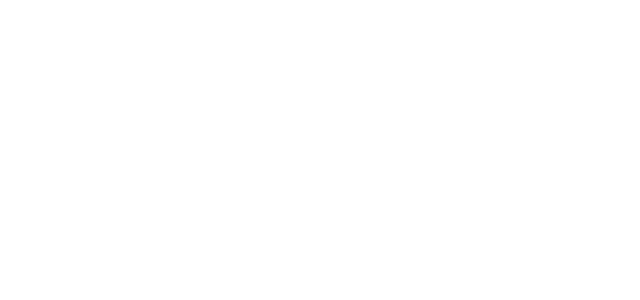
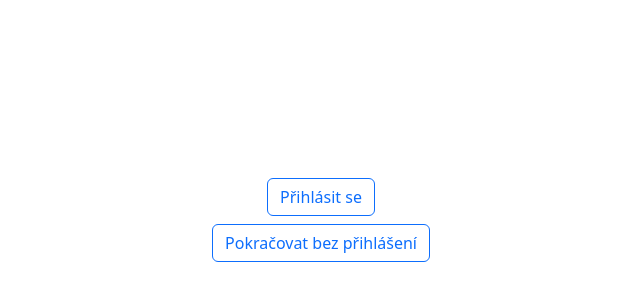
Before and after one commit to cernyfr1/react_fundamentals, a React (Create React App) app in the folder client/: page /auth in a window 1280 px wide. Before the commit this address had no page. Shown: the part 78-378 px from the top of the page, without its empty margins (319-959 px from the left). Built offline with nearby package versions, Linux system fonts and the light colour scheme.

Commit message:
implement userContext for authentication and recipe modification

```diff
--- /dev/null
+++ b/client/src/UserProvider.js
@@ -0,0 +1,19 @@
+import { createContext, useState } from "react";
+
+const UserContext = createContext();
+
+export function UserProvider({ children }) {
+
+    const [isAuthenticated, setIsAuthenticated] = useState(false);
+    const value = {isAuthenticated, setIsAuthenticated};
+
+    return (
+        <UserContext.Provider
+            value={value}
+        >
+            {children}
+        </UserContext.Provider>
+    )
+}
+
+export default UserContext;
--- a/client/src/bricks/AddRecipeModal.js
+++ b/client/src/bricks/AddRecipeModal.js
@@ -3,7 +3,7 @@
 import {mdiLoading, mdiPlus} from "@mdi/js";
 import React, {useEffect, useState} from 'react'
 
-function AddRecipeModal() {
+function AddRecipeModal({name, imgUri, description, ingredientId, ingredientQuantity, quantityMeasure }) {
     const [isModalShown, setShow] = useState(false);
 
     const handleShowModal = () => setShow(true);
@@ -12,13 +12,16 @@
     const [addRecipeCall, setAddRecipeCall] = useState({state: 'inactive'});
 
     const [formData, setFormData] = useState({
-        name: "",
-        imgUri: "",
-        description: "",
-        ingredientId: "",
-        ingredientQuanity: null,
-        quantityMeasure: ""
+        name: name,
+        imgUri: imgUri,
+        description: description,
+        ingredientId: ingredientId,
+        ingredientQuanity: ingredientQuantity,
+        quantityMeasure: quantityMeasure,
     });
+
+    console.log(formData)
+    console.log(name);
 
     const setField = (name, val) => {
         return setFormData((formData) => {
@@ -94,7 +97,7 @@
             setCookbookLoadCall({ state: "error", error: data });
         } else {
             setCookbookLoadCall({ state: "success", data });
-            setField("ingredientId", data[0].id);
+            //setField("ingredientId", data[0].id);
         }
     };
 
--- /dev/null
+++ b/client/src/bricks/Authenticate.js
@@ -0,0 +1,40 @@
+import {Button} from "react-bootstrap";
+import React, {useContext} from "react";
+import UserContext from "../UserProvider";
+import {useNavigate} from "react-router-dom";
+
+
+function Authenticate() {
+
+    const { setIsAuthenticated } = useContext(UserContext);
+    const navigate = useNavigate();
+    return(
+        <div className="container" style={{paddingTop: "20%"}}>
+            <Button
+                className={"mx-auto d-none d-md-block"}
+                variant="outline-primary"
+                style={{marginBottom: "8px"}}
+                onClick={()=> {
+                    setIsAuthenticated(true)
+                    navigate("/home")
+                    }
+                }
+            >
+                Přihlásit se
+            </Button>
+            <Button
+                className={"mx-auto d-none d-md-block"}
+                variant="outline-primary"
+                onClick={()=> {
+                    setIsAuthenticated(false)
+                    navigate("/home")
+                }
+                }
+            >
+                Pokračovat bez přihlášení
+            </Button>
+        </div>
+    )
+}
+
+export default Authenticate;
--- a/client/src/bricks/Recipe.js
+++ b/client/src/bricks/Recipe.js
@@ -1,11 +1,15 @@
-import React, {useEffect, useState} from 'react';
+import React, {useContext, useEffect, useState} from 'react';
 import {Card} from "react-bootstrap";
 import 'bootstrap/dist/css/bootstrap.min.css';
+import UserContext from "../UserProvider";
+import AddRecipeModal from "./AddRecipeModal";
 
 function Recipe(props) {
 
     const [isExpanded, setIsExpanded] = useState(!props.smallCard);
     const maxLines = 3;
+    const {isAuthenticated} = useContext(UserContext);
+    const [addOrEditRecipeShow, setAddOrEditRecipeShow] = useState(false);
 
     useEffect(() => {
         setIsExpanded(!props.smallCard)
@@ -68,6 +72,18 @@
                         ))}
                     </ul>
                 )}
+                {isAuthenticated && (
+                    <AddRecipeModal
+                        show={addOrEditRecipeShow}
+                        setAddGradeShow={setAddOrEditRecipeShow}
+                        name={props.recipe.name}
+                        imgUri={props.recipe.imgUri}
+                        description={props.recipe.description}
+                        ingredienId={props.filteredIngredients[0].ingredienId}
+                        ingredientQuantity={props.recipe.ingredients[0].amount}
+                        quantityMeasure={props.recipe.ingredients[0].unit}
+                    />
+                )}
             </Card.Body>
         </Card>
     )
--- a/client/src/bricks/RecipeList.js
+++ b/client/src/bricks/RecipeList.js
@@ -12,7 +12,7 @@
     const isGrid = viewType === "Velká karta" || viewType === "Ingredience";
     const viewTypes = ["Velká karta", "Ingredience", "Tabulka"]
     const [cookbookLoadCall, setCookbookLoadCall] = useState({ state: "pending" });
-    const [addGradeShow, setAddGradeShow] = useState(false);
+    const [addOrEditRecipeShow, setAddOrEditRecipeShow] = useState(false);
 
     useEffect(() => {
         fetch(`http://localhost:8000/recipe/list`, {
@@ -100,8 +100,8 @@
                                                 {viewType}
                                             </Button>
                                             <AddRecipeModal
-                                                show={addGradeShow}
-                                                setAddGradeShow={setAddGradeShow}
+                                                show={addOrEditRecipeShow}
+                                                setAddGradeShow={setAddOrEditRecipeShow}
                                             />
                                         </Form>
                                     </div>
--- a/client/src/index.js
+++ b/client/src/index.js
@@ -8,12 +8,16 @@
 import IngredientList from "./routes/IngredientList";
 import RecipeDetail from "./routes/RecipeDetail";
 import RecipeList from "./routes/RecipeList";
+import {UserProvider} from "./UserProvider";
+import Authenticate from "./bricks/Authenticate";
 
 const root = ReactDOM.createRoot(document.getElementById('root'));
 root.render(
   <React.StrictMode>
+      <UserProvider>
           <BrowserRouter>
               <Routes>
+                  <Route path="/auth" element={<Authenticate />} />
                   <Route path="/" element={<App />}>
                       <Route path="home" element={<Home />} />
                       <Route path="recipeDetail" element={<RecipeDetail />} />
@@ -22,6 +26,7 @@
                   </Route>
               </Routes>
           </BrowserRouter>
+      </UserProvider>
   </React.StrictMode>
 );
 
```
Also changed, not shown: 1 other file (tests, documents, lock files or other folders). Lines whose indentation alone changed are shown as unchanged.
